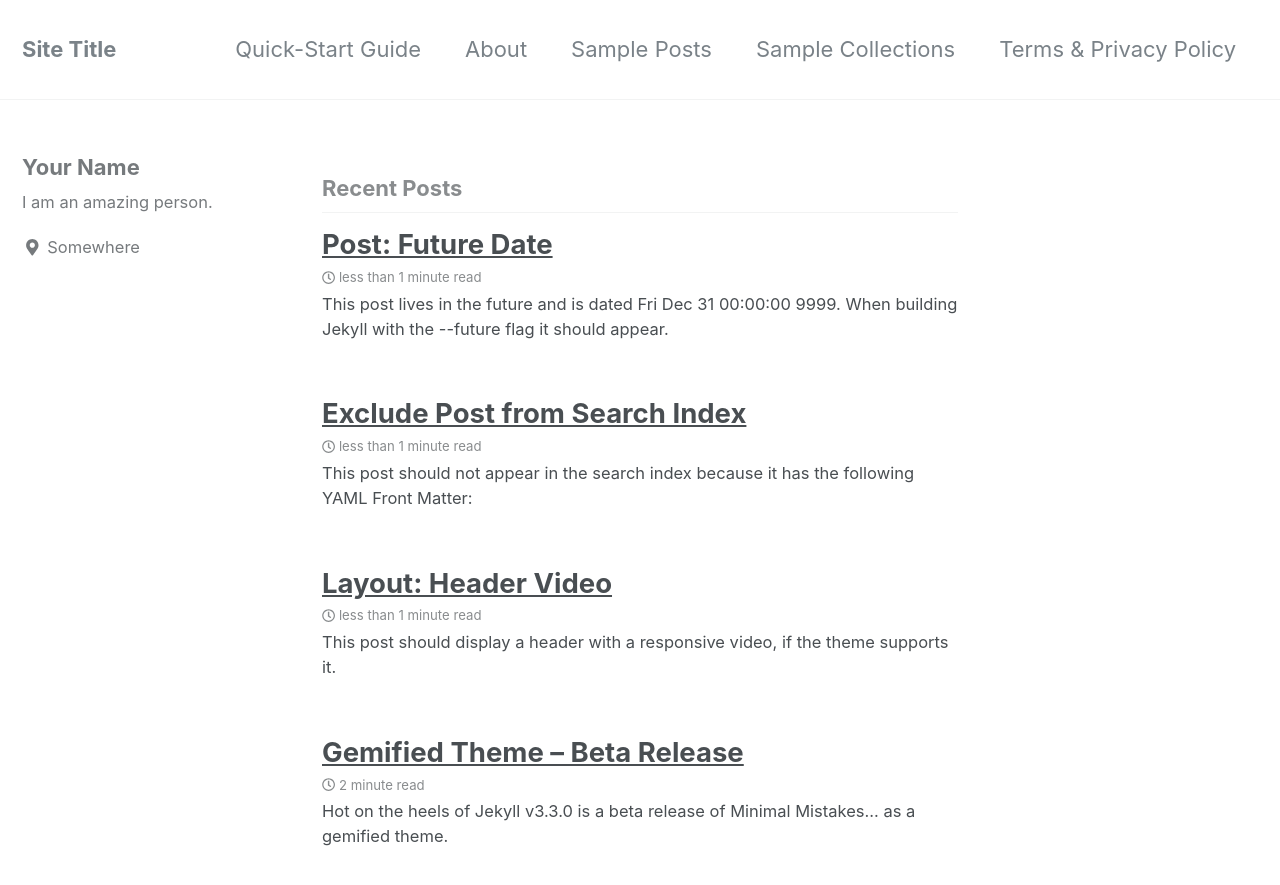
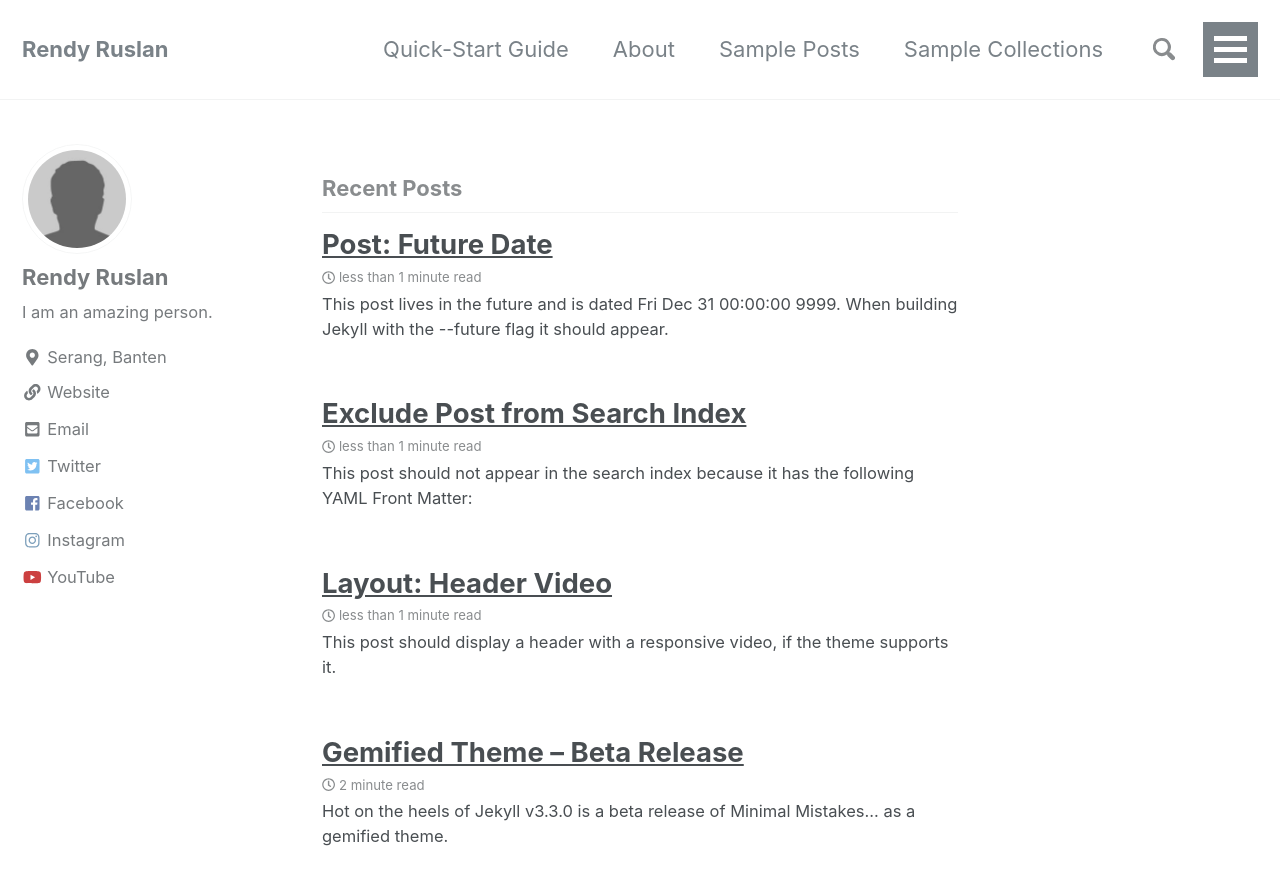
Before and after one commit to rendyruslan/rendyruslan.github.io, a Jekyll site: the page built from index.html, in a window 1280 px wide and 900 px high. Shown: the top 885 px of the window. Built offline with Jekyll 4.4.1, drawn with Linux system fonts in a browser that asks for light colours; nearby versions of some CDN libraries; the list of posts is cut into pages by our own code; some of the changed text lies outside the part shown.

Commit message:
Update _config.yml

```diff
--- a/_config.yml
+++ b/_config.yml
@@ -16,15 +16,15 @@ minimal_mistakes_skin    : "default" # "air", "aqua", "contrast", "dark", "dirt"
 
 # Site Settings
 locale                   : "en-US"
-title                    : "Site Title"
+title                    : "Rendy Ruslan"
 title_separator          : "-"
-name                     : "Your Name"
+name                     : "Rendy Ruslan"
 description              : "An amazing website."
-url                      : # the base hostname & protocol for your site e.g. "https://mmistakes.github.io"
+url                      : "https://rendyruslan.github.io"
 baseurl                  : # the subpath of your site, e.g. "/blog"
-repository               : # GitHub username/repo-name e.g. "mmistakes/minimal-mistakes"
-teaser                   : # path of fallback teaser image, e.g. "/assets/images/500x300.png"
-# breadcrumbs            : false # true, false (default)
+repository               : "rendyruslan/rendyruslan.github.io"
+teaser                   : "/assets/images/500x300.png"
+# breadcrumbs            : true
 words_per_minute         : 200
 comments:
   provider               : # false (default), "disqus", "discourse", "facebook", "google-plus", "staticman", "staticman_v2" "custom"
@@ -58,9 +58,9 @@ reCaptcha:
   secret                 :
 atom_feed:
   path                   : # blank (default) uses feed.xml
-search                   : # true, false (default)
-search_full_content      : # true, false (default)
-search_provider          : # lunr (default), algolia, google
+search                   : true
+search_full_content      : true
+search_provider          : lunr
 algolia:
   application_id         : # YOUR_APPLICATION_ID
   index_name             : # YOUR_INDEX_NAME
@@ -100,24 +100,24 @@ analytics:
 
 # Site Author
 author:
-  name             : "Your Name"
-  avatar           : # path of avatar image, e.g. "/assets/images/bio-photo.jpg"
+  name             : "Rendy Ruslan"
+  avatar           : "/assets/images/bio-photo.jpg"
   bio              : "I am an amazing person."
-  location         : "Somewhere"
-  email            :
-  uri              :
+  location         : "Serang, Banten"
+  email            : "rendyruslan@outlook.com"
+  uri              : "https://rendyruslan.github.io/"
   home             : # null (default), "absolute or relative url to link to author home"
   bitbucket        :
   codepen          :
   dribbble         :
   flickr           :
-  facebook         :
+  facebook         : "https://www.facebook.com/rendyruslan"
   foursquare       :
   github           :
   gitlab           :
   google_plus      :
   keybase          :
-  instagram        :
+  instagram        : "https://www.instagram.com/rendyruslan/"
   lastfm           :
   linkedin         : # "john-doe-12345678" (the last part of your profile url, e.g. https://www.linkedin.com/in/john-doe-12345678)
   pinterest        :
@@ -125,11 +125,11 @@ author:
   stackoverflow    : # "123456/username" (the last part of your profile url, e.g. https://stackoverflow.com/users/123456/username)
   steam            : # "steamId" (the last part of your profile url, e.g. https://steamcommunity.com/id/steamId/)
   tumblr           :
-  twitter          :
+  twitter          : "https://twitter.com/_rendyruslan"
   vine             :
   weibo            :
   xing             :
-  youtube          : # "https://youtube.com/c/MichaelRoseDesign"
+  youtube          : "https://youtube.com/c/rendyruslan"
 
 
 # Reading Files
```
